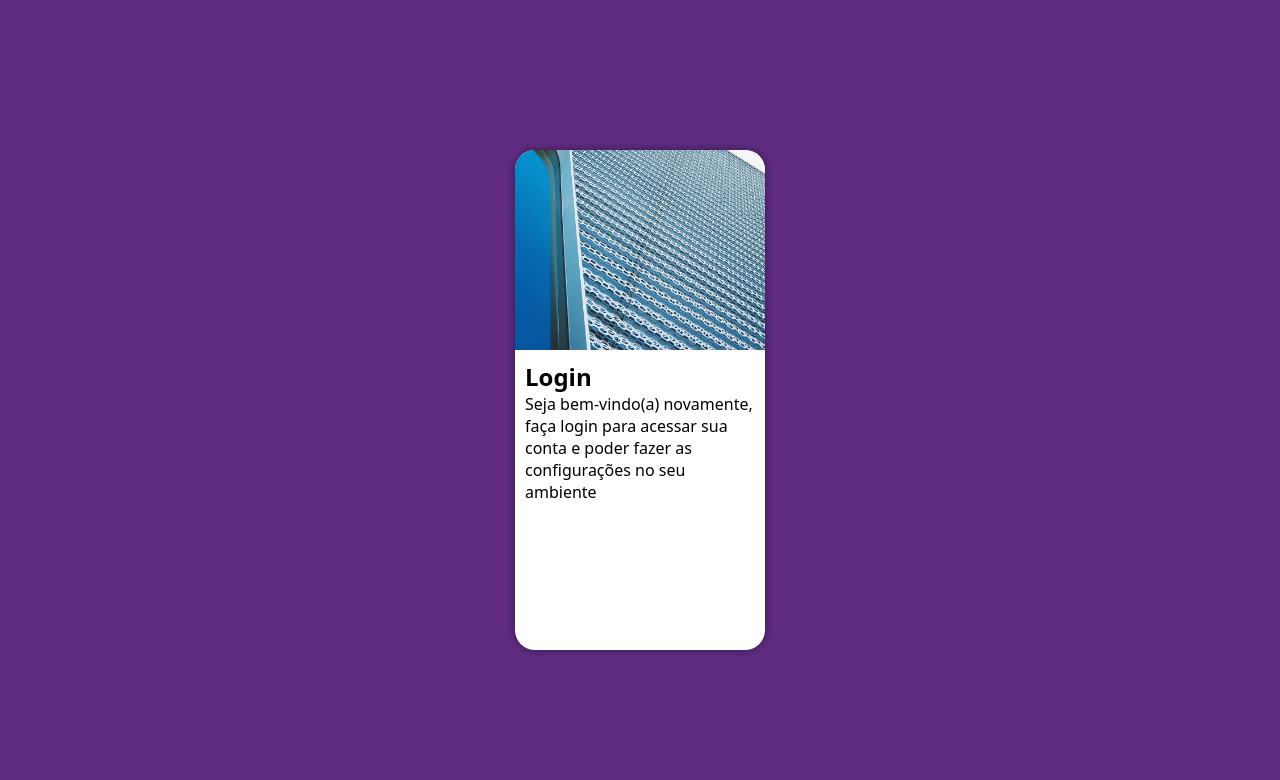
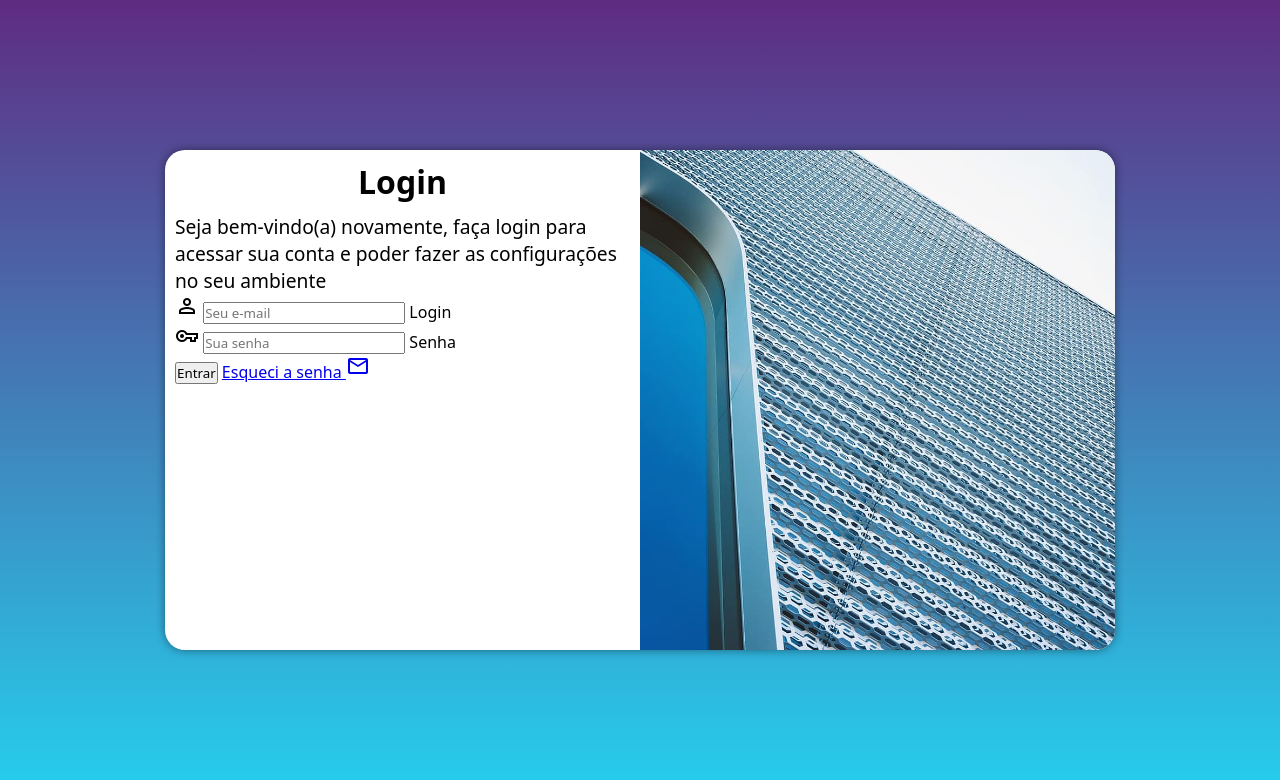
Before and after one commit to Middoken/Projeto-login, a plain HTML site: page index.html in a window 1280 px wide. Drawn offline with nearby package versions, Linux system fonts and the light colour scheme.

Commit message:
adicionado o formulario

```diff
--- /dev/null
+++ b/estilos/media-query.css
@@ -0,0 +1,53 @@
+@charset "UTF-8";
+
+@media screen and (min-width: 768px) and (max-width: 992px) {
+
+    body {
+        background-image: linear-gradient(to top, #49a09d, #5f2c82);
+    }
+
+    section#login {
+        width: 80vw;
+    }
+
+    section#login > div#imagem {
+        float: left;
+        width: 30%;
+        height: 100%;
+    }
+
+    section#login > div#formulario {
+        float: right;
+        width: 70%;
+    }
+}
+
+@media screen and (min-width: 992px) {
+
+    body {
+        background-image: linear-gradient(to top, #25d0ee, #5f2c82);
+    }
+
+    section#login {
+        width: 950px;
+    }
+
+    section#login > div#imagem {
+        float: right;
+        width: 50%;
+        height: 100%;
+    }
+
+    section#login > div#formulario {
+        float: left;
+        width: 50%;
+    }
+
+    div#formulario > h1 {
+        font-size: 2em;
+    }
+
+    div#formulario > p {
+        font-size: 1.2em;
+    }
+}
--- a/estilos/style.css
+++ b/estilos/style.css
@@ -38,6 +38,10 @@ section#login {
     overflow: hidden;
     box-shadow: 0px 0px 10px rgba(0, 0, 0, 0.452);
 
+    /* Animação básica para aumentar e diminuir a imagem quando está em tamanhos diferentes. */
+    transition: width 0.3s, height 0.3s;
+    transition-timing-function: ease;
+
 }
 
 section#login > div#imagem {
@@ -54,3 +58,13 @@ section#login > div#formulario {
     display: block;
     padding: 10px;
 }
+
+div#formulario > h1 {
+    text-align: center;
+    margin-bottom: 10px;
+
+}
+
+div#formulario > p {
+    font-size: 0.8em;
+}
--- a/index.html
+++ b/index.html
@@ -4,7 +4,9 @@
     <meta charset="UTF-8">
     <meta name="viewport" content="width=device-width, initial-scale=1.0">
     <title>Login</title>
+    <link href="https://fonts.googleapis.com/css2?family=Material+Symbols+Outlined" rel="stylesheet">
     <link rel="stylesheet" href="estilos/style.css">
+    <link rel="stylesheet" href="estilos/media-query.css">
 </head>
 <body>
     <main>
@@ -17,9 +19,21 @@
                 <p>
                     Seja bem-vindo(a) novamente, faça login para acessar sua conta e poder fazer as configurações no seu ambiente
                 </p>
-                <form action="login.php" method="post">
-
-
+                <form action="login.php" method="post" autocomplete="on">
+                    <div class="campo">
+                        <span class="material-symbols-outlined">person</span>
+                        <input type="email" name="email" id="ilogin" placeholder="Seu e-mail" autocomplete="email" required maxlength="30">
+                        <label for="ilogin">Login</label>
+                    </div>
+                    <div class="campo">
+                        <span class="material-symbols-outlined">vpn_key</span>
+                        <input type="password" name="senha" id="isenha" placeholder="Sua senha" autocomplete="current-password" required minlength="8" maxlength="20">
+                        <label for="isenha">Senha</label>
+                    </div>
+                    <input type="submit" value="Entrar">
+                    <a href="esqueci.html">
+                        Esqueci a senha <span class="material-symbols-outlined">mail</span>
+                    </a>
                 </form>
             </div>
 
```
